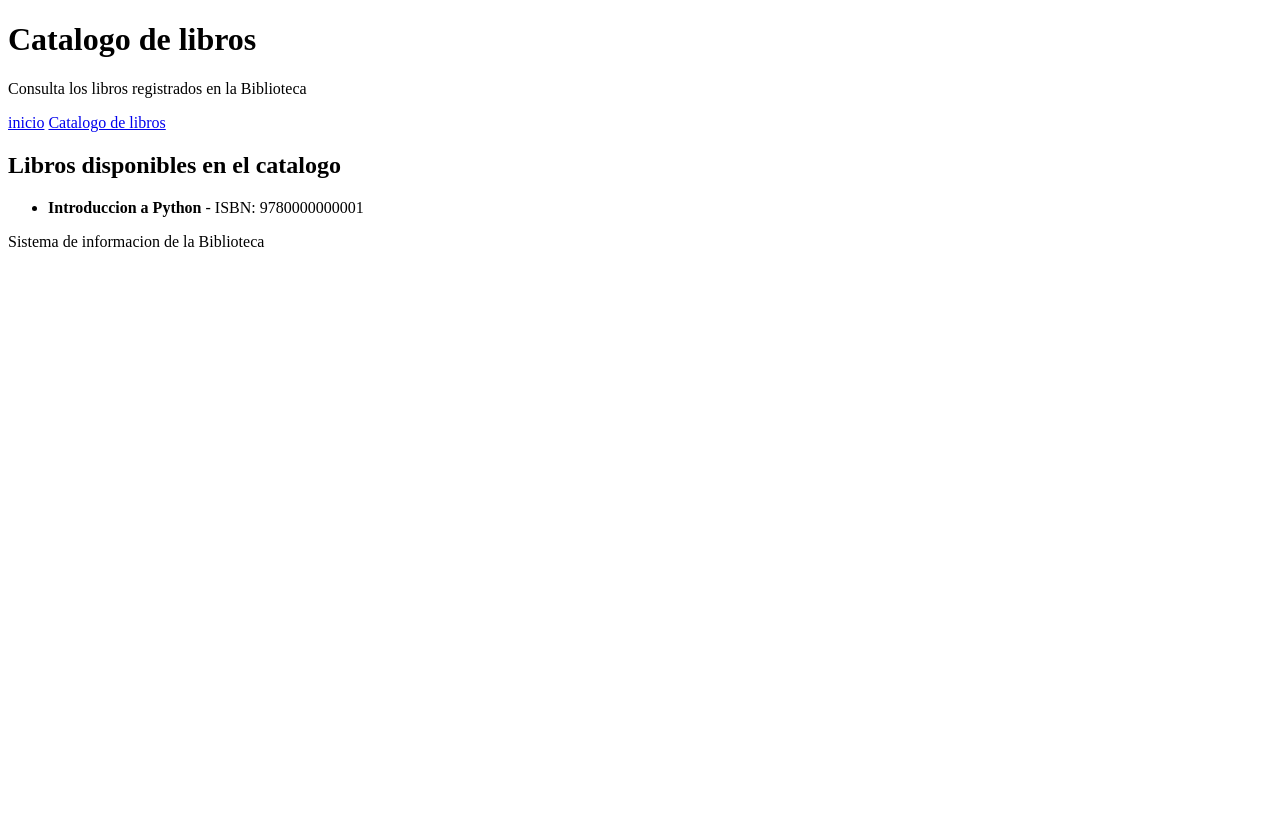
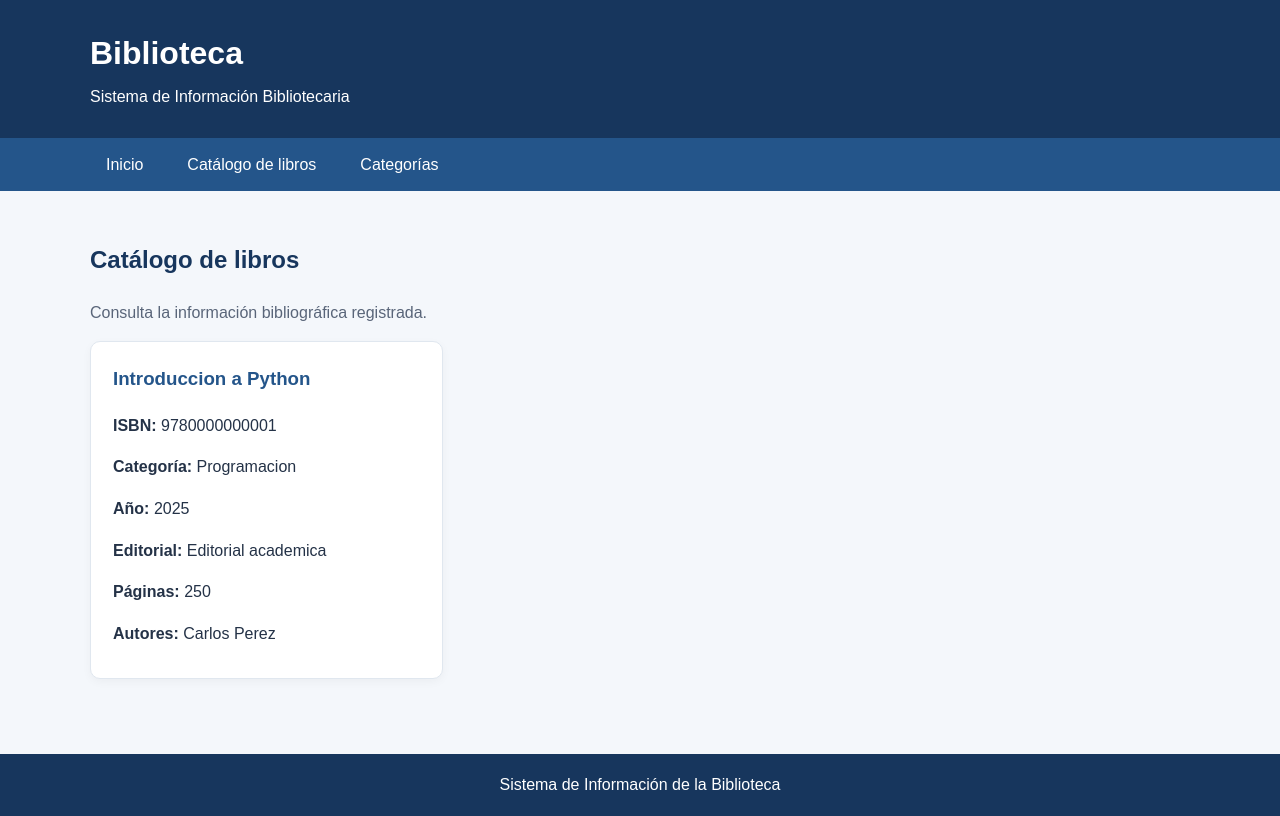
Before and after one commit to TLReverks/Actividad-with-Guillermo, a Django app: page /libros/ in a window 1280 px wide. Before the commit the page ends 247 px from the top, so only its background shows below. Run offline with Django 5.2, Linux system fonts and the light colour scheme; data comes from the database, SQL or seed files in the repository; both versions use the stored data as it was after the commit.

Commit message:
libreria django actualizacion final

```diff
--- /dev/null
+++ b/libreria-django/catalogo/static/catalogo/css/estilos.css
@@ -0,0 +1,205 @@
+/* Configuración general */
+* {
+    box-sizing: border-box;
+}
+
+body {
+    margin: 0;
+    font-family: Arial, Helvetica, sans-serif;
+    color: #243247;
+    background-color: #f4f7fb;
+    line-height: 1.6;
+}
+
+.contenedor {
+    width: 90%;
+    max-width: 1100px;
+    margin: 0 auto;
+}
+
+/* Encabezado */
+.encabezado {
+    padding: 28px 0;
+    color: white;
+    background-color: #17365d;
+}
+
+.encabezado h1 {
+    margin: 0;
+    font-size: 2rem;
+}
+
+.encabezado p {
+    margin: 5px 0 0;
+}
+
+/* Navegación */
+.navegacion {
+    background-color: #24558a;
+}
+
+.navegacion .contenedor {
+    display: flex;
+    gap: 12px;
+    flex-wrap: wrap;
+}
+
+.navegacion a {
+    display: inline-block;
+    padding: 14px 16px;
+    color: white;
+    text-decoration: none;
+}
+
+.navegacion a:hover {
+    background-color: #17365d;
+}
+
+/* Contenido principal */
+.contenido {
+    min-height: 65vh;
+    padding-top: 30px;
+    padding-bottom: 40px;
+}
+
+.seccion {
+    margin-bottom: 35px;
+}
+
+.seccion h2,
+.bienvenida h2 {
+    color: #17365d;
+}
+
+.descripcion {
+    color: #596579;
+}
+
+/* Bienvenida */
+.bienvenida {
+    padding: 35px;
+    background-color: white;
+    border-radius: 12px;
+    box-shadow: 0 3px 12px rgba(0, 0, 0, 0.06);
+}
+
+.bienvenida h2 {
+    margin-top: 0;
+    font-size: 1.8rem;
+}
+
+/* Botones */
+.boton {
+    display: inline-block;
+    margin-top: 12px;
+    padding: 11px 18px;
+    color: white;
+    background-color: #24558a;
+    border-radius: 6px;
+    text-decoration: none;
+}
+
+.boton:hover {
+    background-color: #17365d;
+}
+
+/* Tarjetas */
+.tarjetas {
+    display: grid;
+    grid-template-columns: repeat(3, minmax(0, 1fr));
+    gap: 20px;
+}
+
+.tarjeta {
+    min-width: 0;
+    padding: 22px;
+    background-color: white;
+    border-radius: 10px;
+    border: 1px solid #e0e7ef;
+    box-shadow: 0 3px 10px rgba(0, 0, 0, 0.04);
+    overflow-wrap: anywhere;
+}
+
+.tarjeta h3 {
+    margin-top: 0;
+    color: #24558a;
+}
+
+.tarjeta p {
+    margin-bottom: 10px;
+}
+
+.mensaje-vacio {
+    padding: 20px;
+    background-color: white;
+    border-radius: 8px;
+}
+
+/* Pie de página */
+.pie {
+    padding: 18px 0;
+    color: white;
+    background-color: #17365d;
+    text-align: center;
+}
+
+.pie p {
+    margin: 0;
+}
+
+/* Diseño adaptable */
+@media (max-width: 800px) {
+    .tarjetas {
+        grid-template-columns: repeat(2, minmax(0, 1fr));
+    }
+}
+
+@media (max-width: 550px) {
+    .tarjetas {
+        grid-template-columns: 1fr;
+    }
+
+    .bienvenida {
+        padding: 22px;
+    }
+
+    .encabezado h1 {
+        font-size: 1.6rem;
+    }
+
+    .navegacion .contenedor {
+        gap: 0;
+    }
+}
+
+/* Formulario de categorías */
+
+.campo {
+    margin-bottom: 18px;
+}
+
+.campo label {
+    display: block;
+    margin-bottom: 6px;
+    font-weight: bold;
+}
+
+.campo input,
+.campo textarea {
+    width: 100%;
+    padding: 11px;
+    border: 1px solid #ccd5e0;
+    border-radius: 6px;
+    font-family: Arial, sans-serif;
+    font-size: 1rem;
+}
+
+.campo input:focus,
+.campo textarea:focus {
+    outline: none;
+    border-color: #24558a;
+}
+
+.campo textarea {
+    resize: vertical;
+}
--- /dev/null
+++ b/libreria-django/catalogo/templates/catalogo/base.html
@@ -0,0 +1,42 @@
+{% load static %}
+<!DOCTYPE html>
+<html lang="es">
+<head>
+    <meta charset="UTF-8">
+    <meta name="viewport" content="width=device-width, initial-scale=1.0">
+
+    <title>{% block titulo %}Biblioteca{% endblock %}</title>
+
+    <link rel="stylesheet"
+          href="{% static 'catalogo/css/estilos.css' %}">
+</head>
+<body>
+
+    <header class="encabezado">
+        <div class="contenedor">
+            <h1>Biblioteca</h1>
+            <p>Sistema de Información Bibliotecaria</p>
+        </div>
+    </header>
+
+    <nav class="navegacion">
+        <div class="contenedor">
+            <a href="{% url 'inicio' %}">Inicio</a>
+            <a href="{% url 'listar_libros' %}">Catálogo de libros</a>
+            <a href="{% url 'listar_categorias' %}">Categorías</a>
+        </div>
+    </nav>
+
+    <main class="contenedor contenido">
+        {% block contenido %}
+        {% endblock %}
+    </main>
+
+    <footer class="pie">
+        <div class="contenedor">
+            <p>Sistema de Información de la Biblioteca</p>
+        </div>
+    </footer>
+
+</body>
+</html>
--- a/libreria-django/catalogo/templates/catalogo/libros.html
+++ b/libreria-django/catalogo/templates/catalogo/libros.html
@@ -1,36 +1,65 @@
-<!DOCTYPE html>
-<html lang="es">
-<head>
-    <meta charset="UTF-8">
-    <meta name="viewport" content="width=device-width, initial-scale=1.0">
-    <title>Catalogo de libros | Biblioteca</title>
-</head>
-<body>
-    <header>
-        <h1>Catalogo de libros</h1>
-        <p>Consulta los libros registrados en la Biblioteca</p>
-    </header>
-    <nav>
-        <a href="/">inicio</a>
-        <a href="/libros/">Catalogo de libros</a>
-    </nav>
-    <main>
-        <h2>Libros disponibles en el catalogo</h2>
-        {% if libros %}
-        <ul>
+{% extends 'catalogo/base.html' %}
+
+{% block titulo %}Catálogo de libros | Biblioteca{% endblock %}
+
+{% block contenido %}
+
+<section class="seccion">
+    <h2>Catálogo de libros</h2>
+
+    <p class="descripcion">
+        Consulta la información bibliográfica registrada.
+    </p>
+
+    {% if libros %}
+        <div class="tarjetas">
+
             {% for libro in libros %}
-            <li>
-                <strong>{{ libro.titulo }}</strong>
-                - ISBN: {{ libro.isbn }}
-            </li>
+                <article class="tarjeta">
+                    <h3>{{ libro.titulo }}</h3>
+
+                    <p>
+                        <strong>ISBN:</strong>
+                        {{ libro.isbn }}
+                    </p>
+
+                    <p>
+                        <strong>Categoría:</strong>
+                        {{ libro.id_categoria_fk.nombre }}
+                    </p>
+
+                    <p>
+                        <strong>Año:</strong>
+                        {{ libro.anio_publicacion|default_if_none:"No registrado" }}
+                    </p>
+
+                    <p>
+                        <strong>Editorial:</strong>
+                        {{ libro.editorial|default_if_none:"No registrada" }}
+                    </p>
+
+                    <p>
+                        <strong>Páginas:</strong>
+                        {{ libro.num_paginas|default_if_none:"No registradas" }}
+                    </p>
+
+                    <p>
+                        <strong>Autores:</strong>
+                        {% for autor in libro.autores.all %}
+                            {{ autor.nombres }} {{ autor.apellidos }}{% if not forloop.last %}, {% endif %}
+                        {% empty %}
+                            Sin autores registrados
+                        {% endfor %}
+                    </p>
+                </article>
             {% endfor %}
-        </ul>
-        {% else %}
-        <p> Aun no hay libros registrados en el catalogo</p>
-        {% endif %}
-    </main>
-    <footer>
-        <p>Sistema de informacion de la Biblioteca</p>
-    </footer>
-</body>
-</html>
+
+        </div>
+    {% else %}
+        <p class="mensaje-vacio">
+            Aún no hay libros registrados en el catálogo.
+        </p>
+    {% endif %}
+</section>
+
+{% endblock %}
--- a/libreria-django/catalogo/urls.py
+++ b/libreria-django/catalogo/urls.py
@@ -2,6 +2,7 @@ from django.urls import path
 from . import views
 
 urlpatterns = [
-    path('',views.inicio, name='inicio'),
-    path('libros/',views.listar_libros, name = 'listar_libros'),
+    path('', views.inicio, name='inicio'),
+    path('libros/', views.listar_libros, name='listar_libros'),
+    path('categorias/', views.listar_categorias, name='listar_categorias'),
 ]
--- a/libreria-django/catalogo/views.py
+++ b/libreria-django/catalogo/views.py
@@ -1,24 +1,62 @@
-from django.shortcuts import render
+from django.shortcuts import render, redirect
 from django.http import HttpResponse
-from .models import Libro
+from .models import Libro, Categoria
+from django.contrib import messages
+
 
 def inicio(request):
-    libros = Libro.objects.all()
+    return render(request, 'catalogo/inicio.html')
 
-    return render(request, 'catalogo/inicio.html')
 
 def listar_libros(request):
     libros = Libro.objects.all()
 
+    contexto = {'libros': libros}
+
+    return render(request, 'catalogo/libros.html', contexto)
+
+
+def listar_categorias(request):
+
+    if request.method == 'POST':
+
+        nombre = request.POST.get('nombre', '').strip()
+        descripcion = request.POST.get('descripcion', '').strip()
+
+        # Validar que el nombre no esté vacío
+        if not nombre:
+
+            messages.error(
+                request,
+                'El nombre de la categoría es obligatorio.'
+            )
+
+        # Validar que la categoría no esté duplicada
+        elif Categoria.objects.filter(nombre__iexact=nombre).exists():
+
+            messages.error(
+                request,
+                'Ya existe una categoría con ese nombre.'
+            )
+
+        else:
+
+            Categoria.objects.create(
+                nombre=nombre,
+                descripcion=descripcion or None
+            )
+
+            messages.success(
+                request,
+                'La categoría se registró correctamente.'
+            )
+
+            return redirect('listar_categorias')
+
+    categorias = Categoria.objects.all()
+
     contexto = {
-        'libros': libros
+        'categorias': categorias
     }
 
-    return render(
-        request,
-        'catalogo/libros.html',
-        contexto
-    )
-
-
-# Create your views here.
+    return render(request, 'catalogo/categorias.html', contexto)
```
Also changed, not shown: libreria-django/catalogo/templates/catalogo/categorias.html (added, +91 -0 lines), libreria-django/catalogo/templates/catalogo/inicio.html (+40 -29 lines), libreria-django/db.sqlite3.
